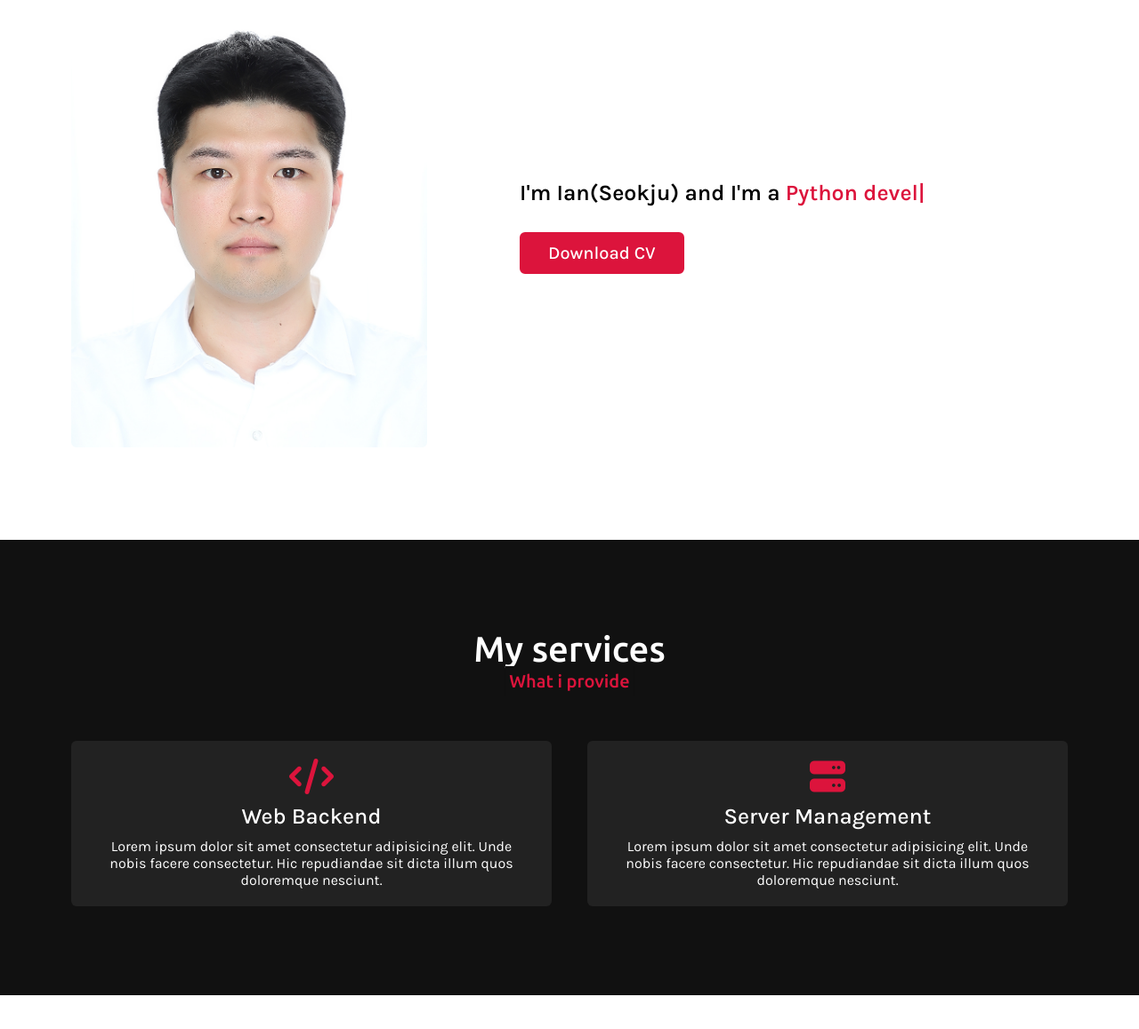
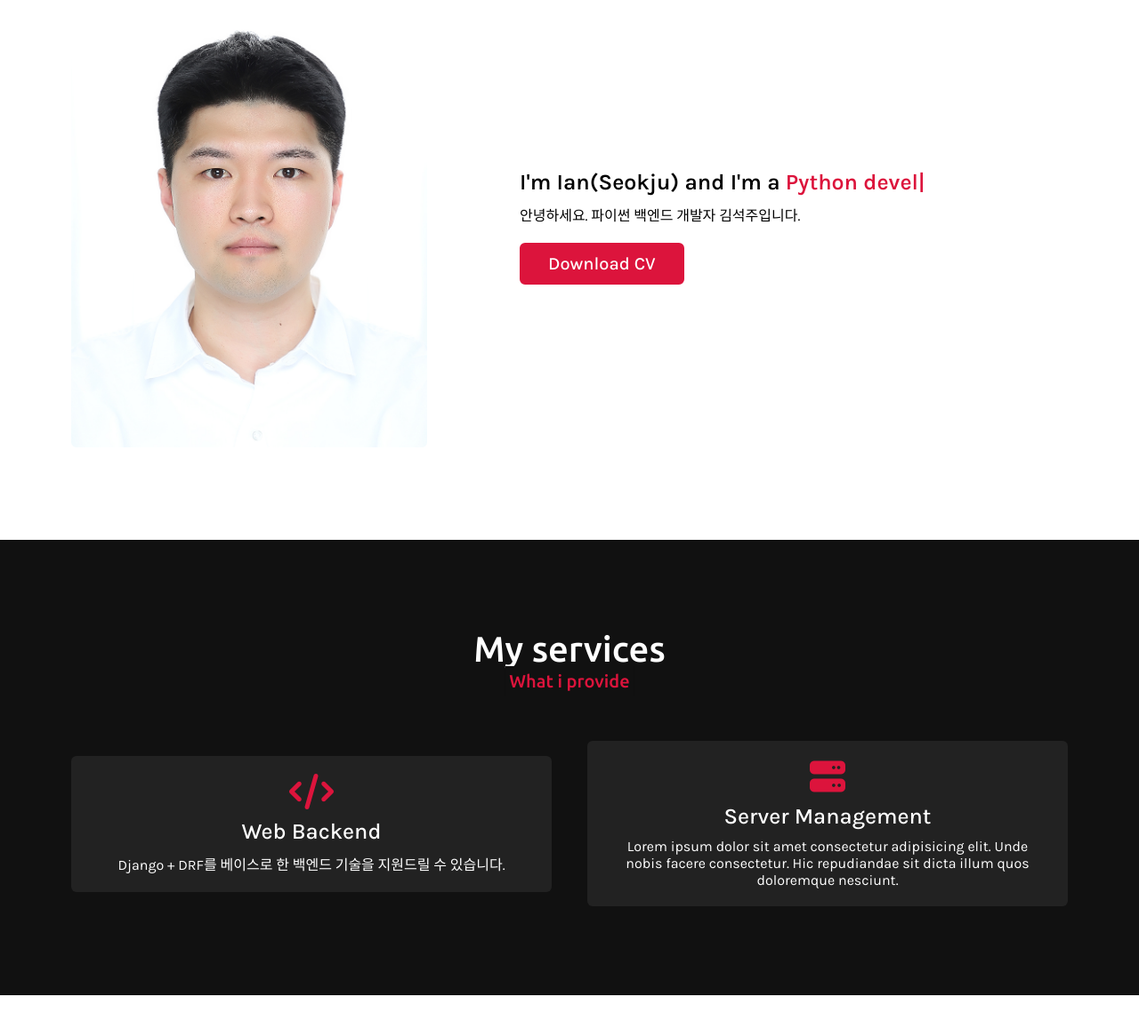
Before and after one commit to kidsage/myPortfolio, a plain HTML site: page index.html in a window 1280 px wide. Shown: the part 1023-2180 px from the top of the page at 89% size. Drawn offline with nearby package versions, Linux system fonts and the light colour scheme.

Commit message:
about 수정

```diff
--- a/index.html
+++ b/index.html
@@ -51,7 +51,7 @@
                 </div>
                 <div class="column right">
                     <div class="text">I'm Ian(Seokju) and I'm a <span class="typing-2"></span></div>
-                    <p></p>
+                    <p>안녕하세요. 파이썬 백엔드 개발자 김석주입니다.</p>
                     <a href="#">Download CV</a>
                 </div>
             </div>
@@ -67,7 +67,7 @@
                     <div class="box">
                         <i class="fas fa-code"></i>
                         <div class="text">Web Backend</div>
-                        <p>Lorem ipsum dolor sit amet consectetur adipisicing elit. Unde nobis facere consectetur. Hic repudiandae sit dicta illum quos doloremque nesciunt.</p>
+                        <p>Django + DRF를 베이스로 한 백엔드 기술을 지원드릴 수 있습니다.</p>
                     </div>
                 </div>
                 <div class="card">
```
